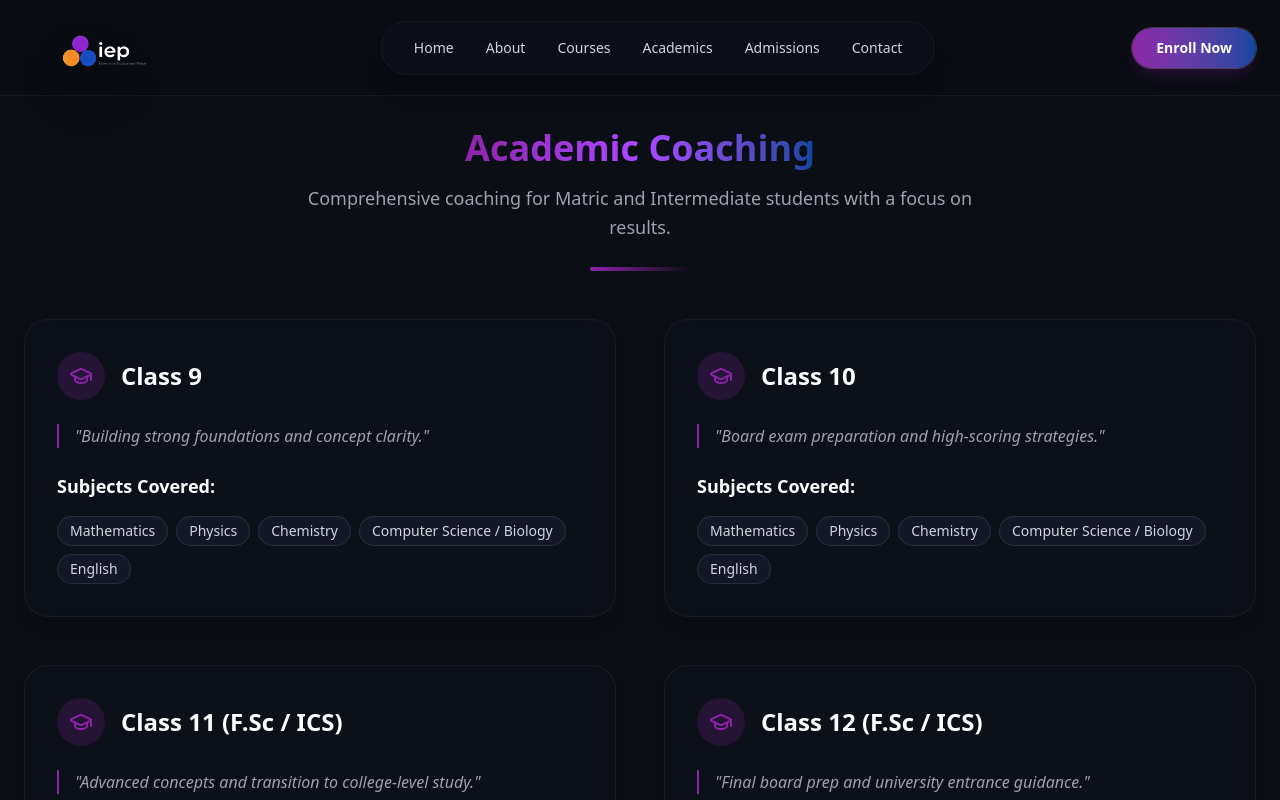
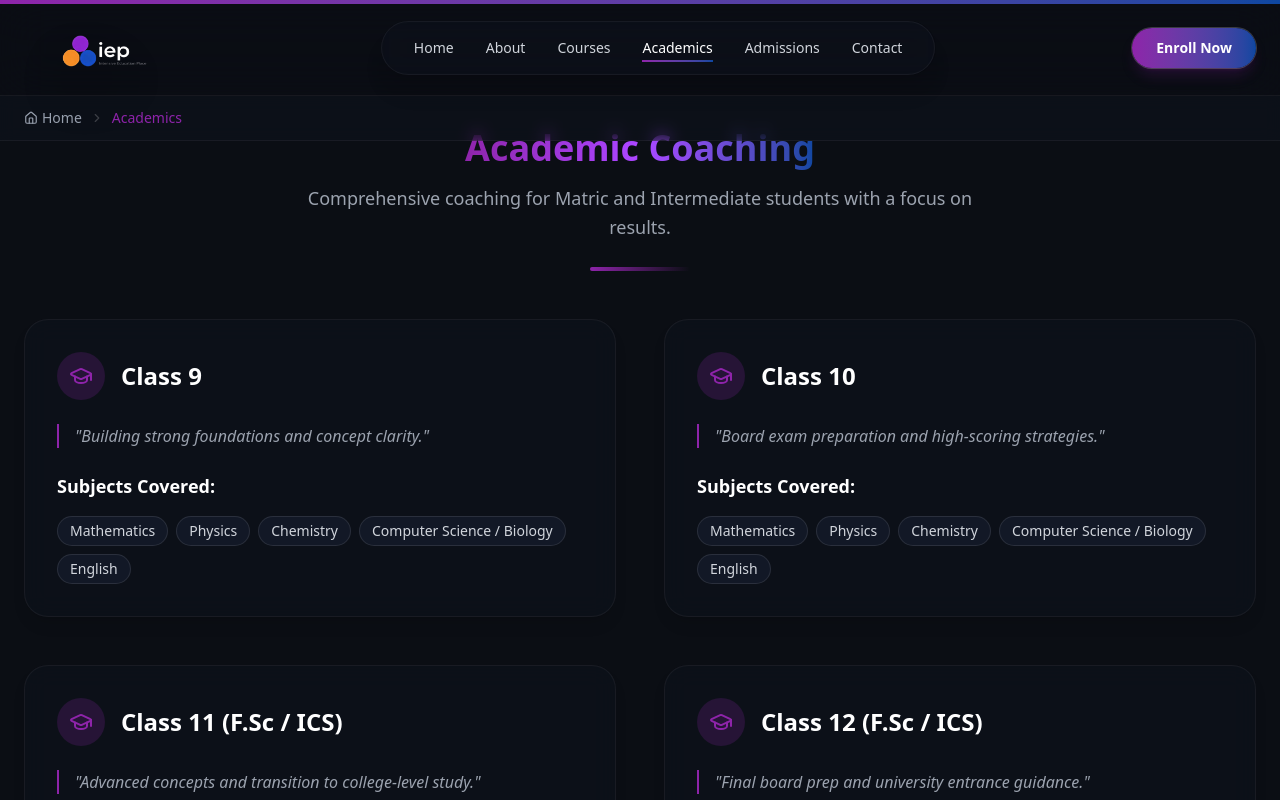
Before and after one commit to hadeedhussainmemon/IEP-Intensive-Education-Place, a Next.js app: page /academics in a window 1280 px wide. Shown: the top 800 px of the page. Built offline with nearby package versions, Linux system fonts and the light colour scheme.

Commit message:
feat: introduce fundamental UI components, a custom 404 page, and the root layout.

```diff
--- a/app/layout.tsx
+++ b/app/layout.tsx
@@ -1,6 +1,8 @@
 import type { Metadata } from "next";
 import { Inter, Poppins } from "next/font/google";
 import "./globals.css";
+import ScrollProgress from "@/components/ScrollProgress";
+import Breadcrumbs from "@/components/Breadcrumbs";
 
 const inter = Inter({
   variable: "--font-inter",
@@ -31,6 +33,7 @@ export default function RootLayout({
       <body
         className={`${inter.variable} ${poppins.variable} antialiased font-sans bg-background text-foreground selection:bg-primary selection:text-white`}
       >
+        <ScrollProgress />
         <script
           type="application/ld+json"
           dangerouslySetInnerHTML={{
@@ -57,6 +60,9 @@ export default function RootLayout({
             })
           }}
         />
+        <div className="fixed top-24 left-0 right-0 z-40">
+          <Breadcrumbs />
+        </div>
         {children}
       </body>
     </html>
--- /dev/null
+++ b/app/not-found.tsx
@@ -0,0 +1,38 @@
+import Link from "next/link";
+import { ArrowLeft, Home } from "lucide-react";
+
+export default function NotFound() {
+    return (
+        <div className="min-h-screen bg-background flex items-center justify-center relative overflow-hidden">
+            {/* Background Elements */}
+            <div className="absolute inset-0 bg-[url('/grid.svg')] bg-center [mask-image:linear-gradient(180deg,white,rgba(255,255,255,0))] opacity-50 pointer-events-none" />
+            <div className="absolute top-1/4 -left-20 w-72 h-72 bg-primary/20 rounded-full blur-[100px] pointer-events-none" />
+            <div className="absolute bottom-1/4 -right-20 w-96 h-96 bg-secondary/20 rounded-full blur-[100px] pointer-events-none" />
+
+            <div className="text-center relative z-10 px-6">
+                <h1 className="text-9xl font-bold font-heading text-transparent bg-clip-text bg-gradient-to-r from-primary to-secondary mb-4">
+                    404
+                </h1>
+                <h2 className="text-3xl font-bold text-white mb-6">Page Not Found</h2>
+                <p className="text-muted text-lg max-w-md mx-auto mb-10 leading-relaxed">
+                    Oops! The page you are looking for seems to have gone on a sabbatical. Let's get you back on track.
+                </p>
+
+                <div className="flex flex-col sm:flex-row items-center justify-center gap-4">
+                    <Link
+                        href="/"
+                        className="px-8 py-3 rounded-full bg-cta text-white font-semibold flex items-center gap-2 hover:scale-105 transition-all duration-300 shadow-lg shadow-primary/25 bg-gradient-to-r from-primary to-purple-600 active:scale-95"
+                    >
+                        <Home size={20} /> Go Home
+                    </Link>
+                    <Link
+                        href="/courses"
+                        className="px-8 py-3 rounded-full glass border border-white/10 font-semibold hover:bg-white/5 flex items-center gap-2 hover:scale-105 transition-all duration-300 active:scale-95 text-white"
+                    >
+                        <ArrowLeft size={20} /> Browse Courses
+                    </Link>
+                </div>
+            </div>
+        </div>
+    );
+}
--- /dev/null
+++ b/components/Breadcrumbs.tsx
@@ -0,0 +1,56 @@
+"use client";
+
+import Link from "next/link";
+import { usePathname } from "next/navigation";
+import { ChevronRight, Home } from "lucide-react";
+
+export default function Breadcrumbs() {
+    const pathname = usePathname();
+
+    // Don't show on home page
+    if (pathname === "/") return null;
+
+    const paths = pathname.split("/").filter(Boolean);
+
+    return (
+        <div className="bg-surface/30 border-b border-white/5 backdrop-blur-sm">
+            <div className="container px-6 py-3">
+                <div className="flex items-center gap-2 text-sm text-gray-400">
+                    <Link
+                        href="/"
+                        className="flex items-center gap-1 hover:text-white transition-colors"
+                    >
+                        <Home size={14} />
+                        Home
+                    </Link>
+
+                    {paths.map((path, index) => {
+                        const href = `/${paths.slice(0, index + 1).join("/")}`;
+                        const isLast = index === paths.length - 1;
+
+                        // Format the path name (replace dashes with spaces and capitalize)
+                        const label = path
+                            .replace(/-/g, " ")
+                            .replace(/\b\w/g, (c) => c.toUpperCase());
+
+                        return (
+                            <div key={path} className="flex items-center gap-2">
+                                <ChevronRight size={14} className="text-white/20" />
+                                {isLast ? (
+                                    <span className="text-primary font-medium">{label}</span>
+                                ) : (
+                                    <Link
+                                        href={href}
+                                        className="hover:text-white transition-colors"
+                                    >
+                                        {label}
+                                    </Link>
+                                )}
+                            </div>
+                        );
+                    })}
+                </div>
+            </div>
+        </div>
+    );
+}
--- a/components/Navbar.tsx
+++ b/components/Navbar.tsx
@@ -5,9 +5,11 @@ import Image from "next/image";
 import { Menu, X } from "lucide-react";
 import { useState } from "react";
 import { motion, AnimatePresence } from "framer-motion";
+import { usePathname } from "next/navigation";
 
 export default function Navbar() {
     const [isOpen, setIsOpen] = useState(false);
+    const pathname = usePathname();
 
     const navLinks = [
         { name: "Home", href: "/" },
@@ -37,16 +39,21 @@ export default function Navbar() {
 
                 {/* Desktop Menu */}
                 <div className="hidden md:flex items-center gap-8 bg-surface/30 px-8 py-3 rounded-full border border-white/5 backdrop-blur-md shadow-xl">
-                    {navLinks.map((link) => (
+                    {navLinks.map((link) => {
+                        const isActive = pathname === link.href;
+                        return (
                             <Link
                                 key={link.name}
                                 href={link.href}
-                            className="text-sm font-medium text-gray-300 hover:text-white transition-colors duration-300 relative group py-1"
+                                className={`text-sm font-medium transition-colors duration-300 relative group py-1 ${isActive ? "text-white" : "text-gray-300 hover:text-white"
+                                    }`}
                             >
                                 {link.name}
-                            <span className="absolute bottom-0 left-0 w-0 h-0.5 bg-gradient-to-r from-primary to-secondary transition-all duration-300 group-hover:w-full" />
+                                <span className={`absolute bottom-0 left-0 h-0.5 bg-gradient-to-r from-primary to-secondary transition-all duration-300 ${isActive ? "w-full" : "w-0 group-hover:w-full"
+                                    }`} />
                             </Link>
-                    ))}
+                        );
+                    })}
                 </div>
 
                 <div className="hidden md:flex items-center">
--- /dev/null
+++ b/components/ScrollProgress.tsx
@@ -0,0 +1,19 @@
+"use client";
+
+import { motion, useScroll, useSpring } from "framer-motion";
+
+export default function ScrollProgress() {
+    const { scrollYProgress } = useScroll();
+    const scaleX = useSpring(scrollYProgress, {
+        stiffness: 100,
+        damping: 30,
+        restDelta: 0.001
+    });
+
+    return (
+        <motion.div
+            className="fixed top-0 left-0 right-0 h-1 bg-gradient-to-r from-primary to-secondary origin-left z-[100]"
+            style={{ scaleX }}
+        />
+    );
+}
```
Lines whose indentation alone changed are shown as unchanged.
